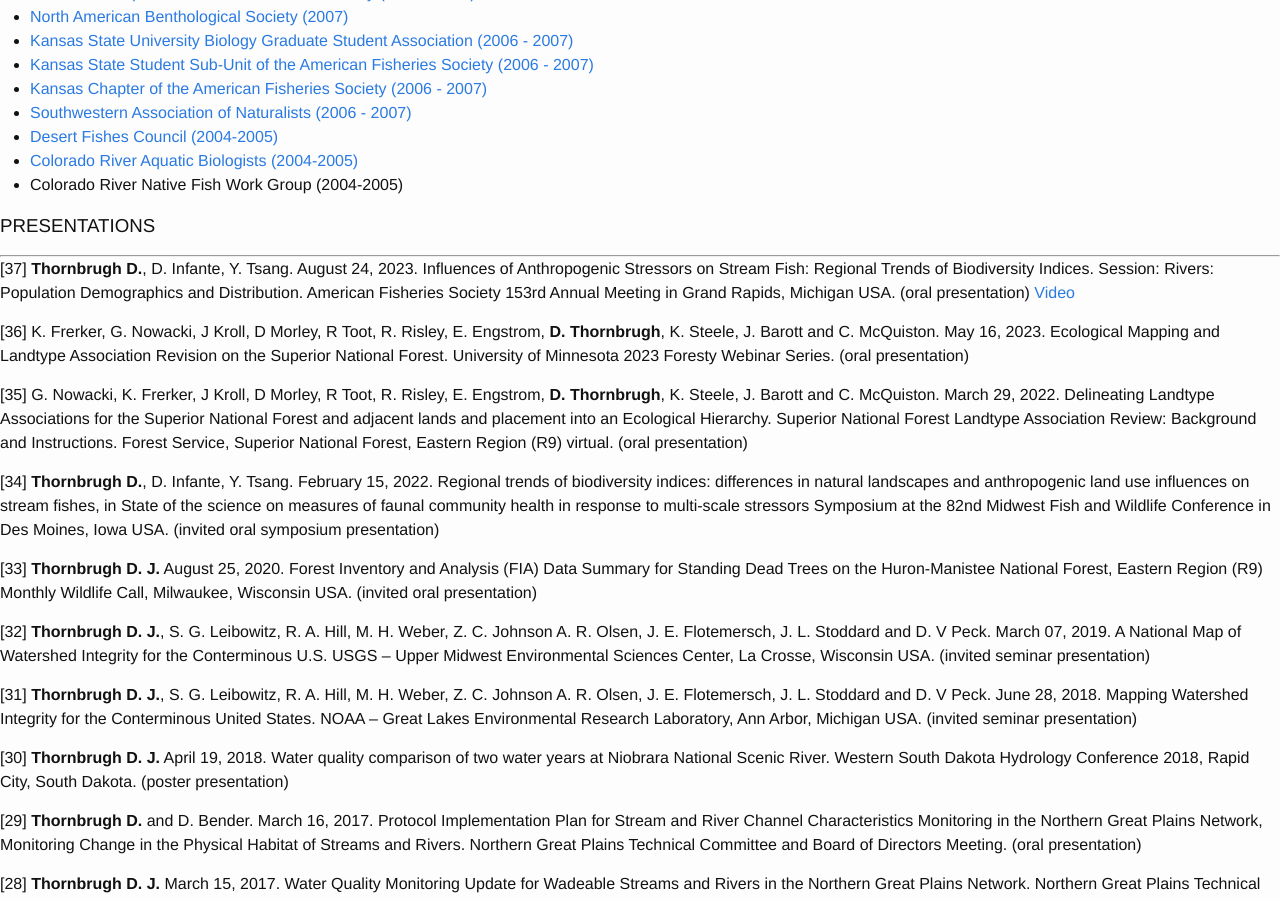
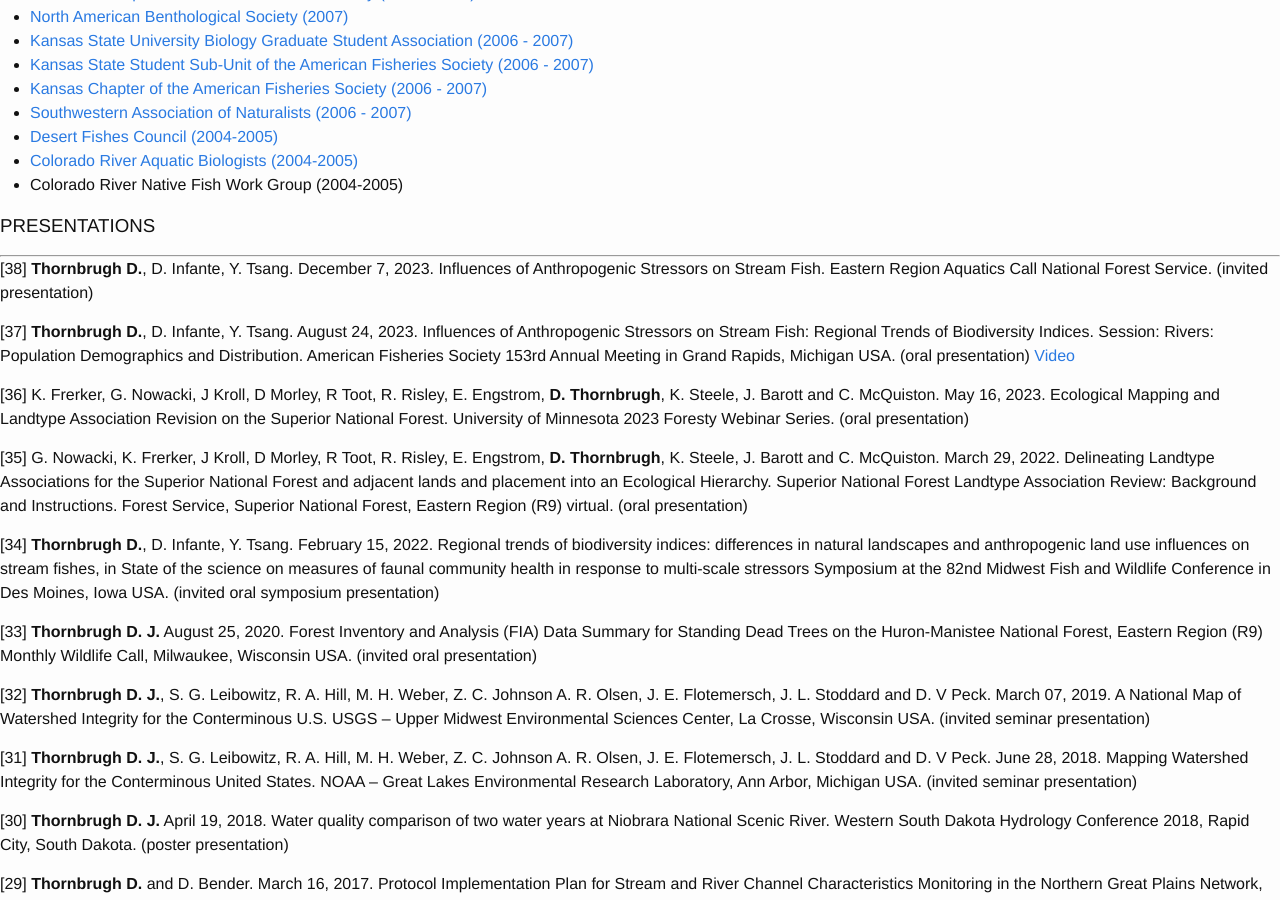
Before and after one commit to dthor/dthor.github.io, a Jekyll site: the page built from about/about.md, in a window 1280 px wide and 900 px high, scrolled down 1638 px. Built offline with Jekyll 4.4.1, drawn with Linux system fonts in a browser that asks for light colours; nearby versions of some CDN libraries; some web fonts are replaced.

Commit message:
Update about.md
added [38]

```diff
--- a/about/about.md
+++ b/about/about.md
@@ -71,6 +71,8 @@
 
 ### PRESENTATIONS
 ***
+[38] **Thornbrugh D.**, D. Infante, Y. Tsang. December 7, 2023. Influences of Anthropogenic Stressors on Stream Fish. Eastern Region Aquatics Call National Forest Service. (invited presentation)
+
 [37] **Thornbrugh D.**, D. Infante, Y. Tsang. August 24, 2023. Influences of Anthropogenic Stressors on Stream Fish: Regional Trends of Biodiversity Indices. Session: Rivers: Population Demographics and Distribution. American Fisheries Society 153rd Annual Meeting in Grand Rapids, Michigan USA. (oral presentation) [Video](https://www.youtube.com/watch?v=Jya0VoxPoyo)
 
 [36] K. Frerker, G. Nowacki, J Kroll, D Morley, R Toot, R. Risley, E. Engstrom, **D. Thornbrugh**, K. Steele, J. Barott and C. McQuiston. May 16, 2023. Ecological Mapping and Landtype Association Revision on the Superior National Forest. University of Minnesota 2023 Foresty Webinar Series. (oral presentation)
```
